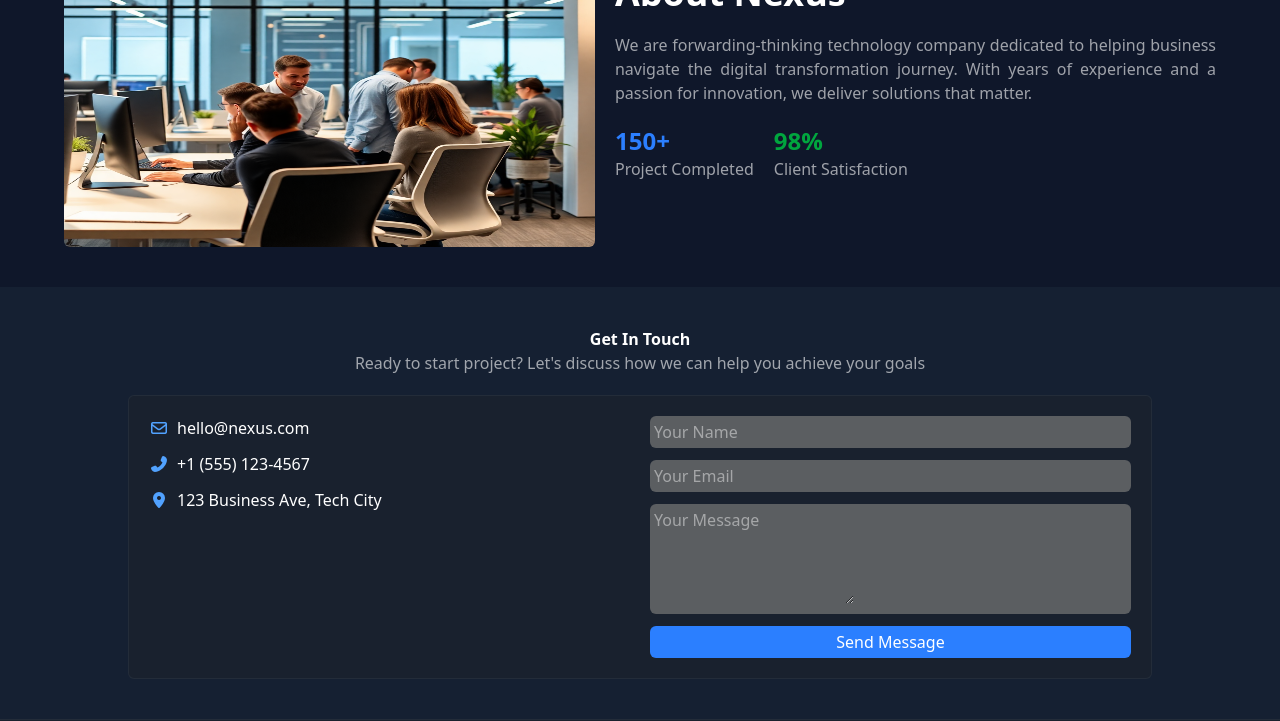
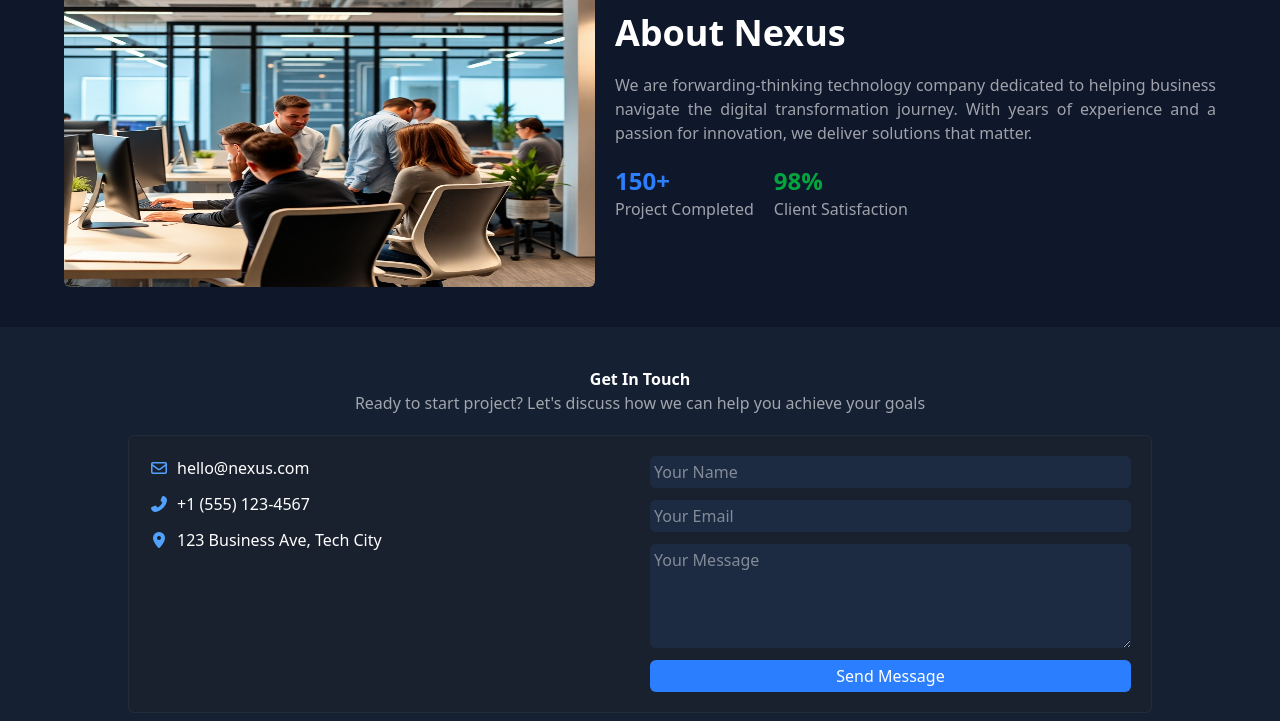
Before and after one commit to edu4life/tailwind-nexus-project-version-1, a website: page index.html in a window 1280 px wide. Shown: the part 1248-1969 px from the top of the page. Drawn offline with nearby package versions, Linux system fonts and the light colour scheme.

Commit message:
reduced the hero images and updated form color

```diff
--- a/index.html
+++ b/index.html
@@ -64,7 +64,7 @@
 
 <main>
 
-  <section class="bg-[#0f172a] pb-32 md:pb-10 pt-20" id="home">
+  <section class="bg-[#0f172a] pb-32 md:pb-20 pt-20" id="home">
    <div class=" flex flex-col w-[90%] h-110 mx-auto gap-5 md:flex-row ">
       <div>
          <h1 class="text-4xl py-2 text-white lg:text-7xl md:text-4xl gap-1">Build Your <span class="text-blue-500">Digital</span> Future</h1>
@@ -78,7 +78,7 @@
       </div>
 
     <div>
-      <img class="h-72  w-230 rounded-md" src="./images/hero-images.jpg" alt="">
+      <img class="h-74  w-150 rounded-md" src="./images/hero-images.jpg" alt="">
     </div>
    </div>
   </section>
@@ -177,20 +177,19 @@
 
 <div class="flex flex-col gap-3">
 
-  <div class="text-white/90 bg-[#5b5e61] py-1 pl-1 rounded-md ">
-  <input class=" outline-0"  type="text" name="" id="" placeholder="Your Name">
-</div>
+  <input class="text-white/90 bg-[#3b82f6]/10 py-1 pl-1 rounded-md
+   outline-0"  type="text" name="" id="" placeholder="Your Name">
 
-<div class="text-white/90 bg-[#5b5e61] py-1 pl-1  rounded-md">
-  <input class=" outline-0" type="email" name="" id="" placeholder="Your Email">
-</div>
+  <input class="text-white/90 bg-[#3b82f6]/10 py-1 pl-1  rounded-md
+   outline-0" type="email" name="" id="" placeholder="Your Email">
 
-<div class="text-white/90 rounded-md bg-[#5b5e61] py-1 pl-1">
-  <textarea class="outline-0" name="" id="" placeholder="Your Message"  rows="4"></textarea>
-</div>
 
-<button class="bg-blue-500 text-white py-1 rounded-md font-medium">Send Message</button>
-</div>
+  <textarea class="text-white/90 rounded-md bg-[#3b82f6]/10 py-1 pl-1
+   outline-0" name="" id="" placeholder="Your Message"  rows="4"></textarea>
+
+
+  <button class="bg-blue-500 text-white py-1 rounded-md font-medium">Send Message</button>
+  </div>
 
   </form>
 </section>
```
Also changed, not shown: css/output.css.
